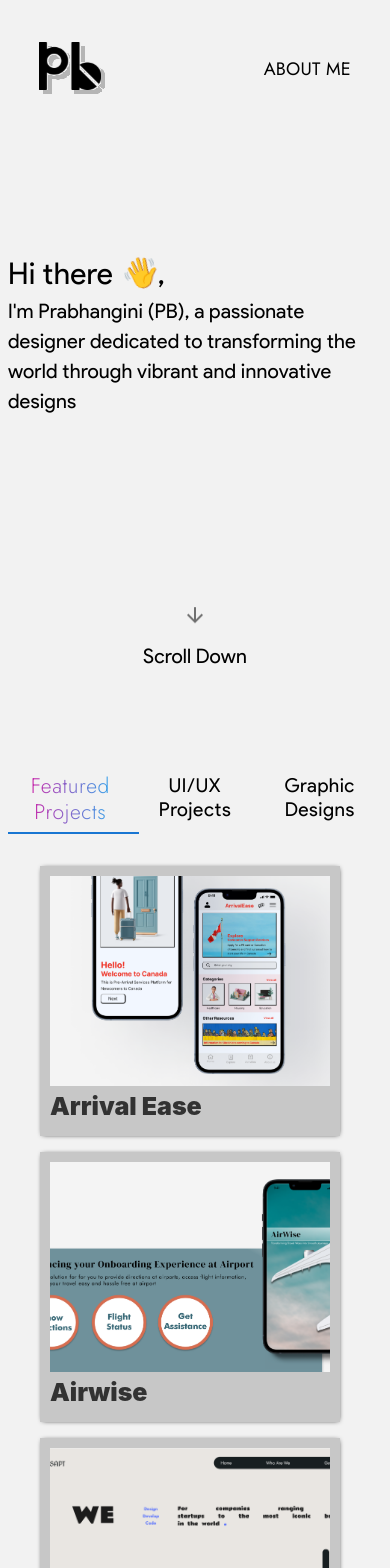
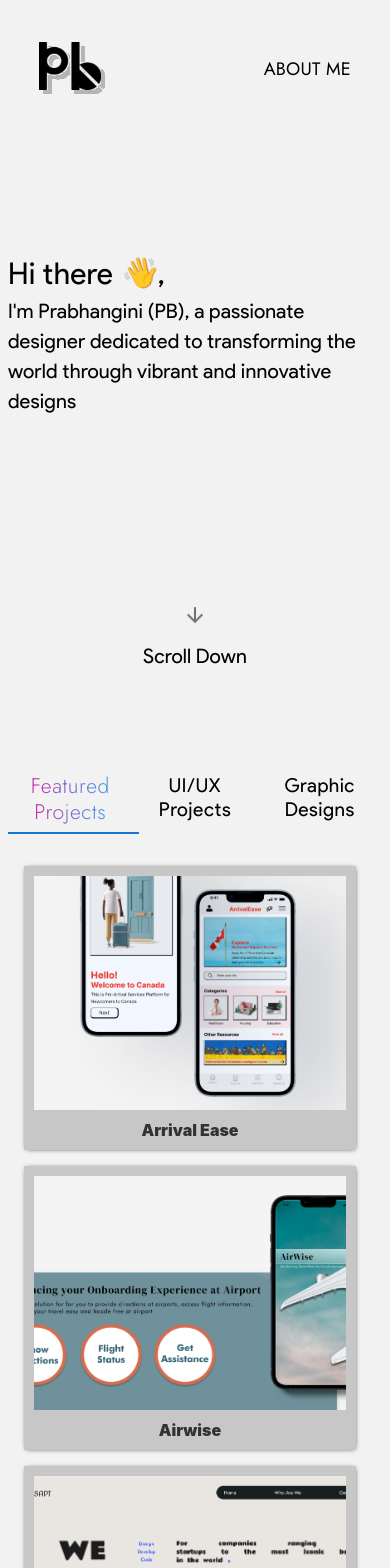
Before and after one commit to prabhangini/home, a React (Vite) app: page /#/ in a window 390 px wide. Shown: the top 1568 px of the page. Built offline with nearby package versions, Linux system fonts and the light colour scheme.

Commit message:
Responsive on mobile

```diff
--- a/index.html
+++ b/index.html
@@ -3,7 +3,7 @@
   <head>
     <meta charset="UTF-8" />
     <link rel="icon" type="image/svg+xml" href="./public/vite.svg" />
-    <meta name="viewport" content="width=device-width, initial-scale=1.0" />
+    <meta name="viewport" content="width=device-width, initial-scale=1.0, maximum-scale=1.0, user-scalable=no">
     <title>Vite + React</title>
   </head>
   <body style="background-color: #F2F2F2">
--- a/src/component/CardGrid.css
+++ b/src/component/CardGrid.css
@@ -73,7 +73,7 @@ a {text-decoration: none; }
   .card__wrapper {
     display: flex;
     flex-direction: row;
-    justify-content: space-between;
+    justify-content: center;
     align-items: center;
   }
 
@@ -84,7 +84,8 @@ a {text-decoration: none; }
   .card__title {
     color: var(--main-color);
     font-weight: 900;
-    font-size: 25px;
+    font-size: 1rem;
+    margin-top: 10px;
   }
 
   .card__subtitle {
--- a/src/component/CardGrid.jsx
+++ b/src/component/CardGrid.jsx
@@ -14,16 +14,16 @@ const Card = ({ imageSrc, link, text }) => {
       {/* <div className="card__subtitle">{text}</div> */}
       <div className="card__wrapper">
         <div className="card__title">{text}</div>
-        <div className="card__icon">
+        {/* <div className="card__icon">
           <svg xmlns="http://www.w3.org/2000/svg" viewBox="0 0 256 256" style={{ userSelect: 'none', width: '100%', height: '100%', display: 'inline-block', fill: 'rgb(224, 223, 220)', flexShrink: 0, cursor: 'auto' }} color="rgb(224, 223, 220)">
-            {/* <g color="rgb(224, 223, 220)">
+            <g color="rgb(224, 223, 220)">
               <circle cx="128" cy="128" r="96" opacity="0.2"></circle>
               <circle cx="128" cy="128" r="96" fill="none" stroke="rgb(224, 223, 220)" strokeMiterlimit="10" strokeWidth="16"></circle>
               <polyline points="134.1 161.9 168 128 134.1 94.1" fill="none" stroke="rgb(224, 223, 220)" strokeLinecap="round" strokeLinejoin="round" strokeWidth="16"></polyline>
               <line x1="88" y1="128" x2="168" y2="128" fill="none" stroke="rgb(224, 223, 220)" strokeLinecap="round" strokeLinejoin="round" strokeWidth="16"></line>
-            </g> */}
+            </g>
           </svg>
-        </div>
+        </div> */}
       </div>
       </a>
     </div>
--- a/src/page/Home.jsx
+++ b/src/page/Home.jsx
@@ -186,7 +186,7 @@ export default () => {
                             </Tabs>
                         </Box>
 
-                        <Box sx={{ padding: 2, maxWidth: '100%', overflowX: 'hidden' }}>
+                        <Box sx={{ pt: 2, maxWidth: '100%', overflowX: 'hidden', justifyContent: "center", alignItems: "center" }}>
                             <Fade in={activeTab === 'one'} timeout={500} key="one">
                                 <div>
                                     {activeTab === 'one' && <TabContent tabContent={tabContents.one} sx={{ maxWidth: '100%' }} />}
```
